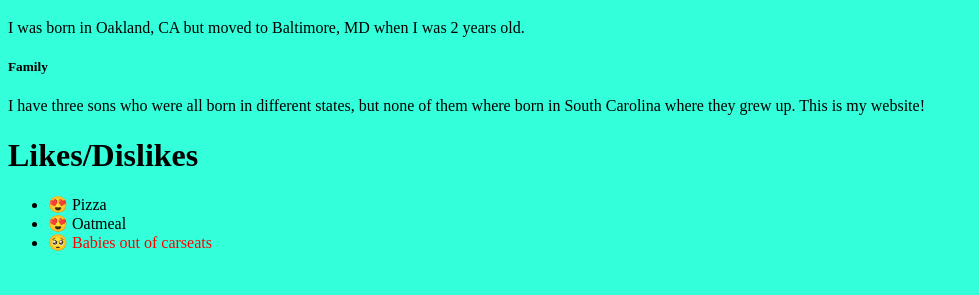
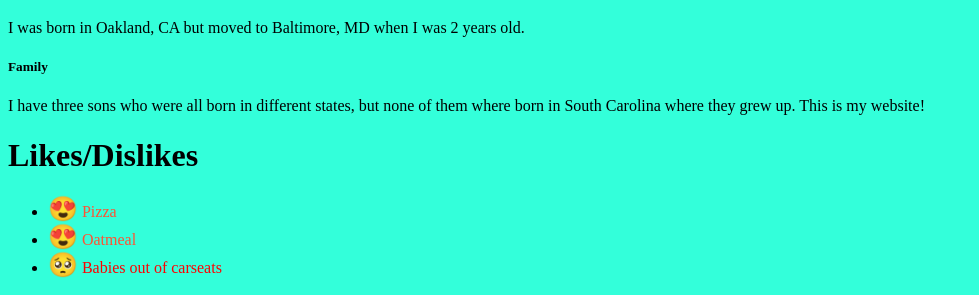
Before and after one commit to xyzzyx99/COMP-6970, a plain HTML site: page MyWebsite/index.html in a window 1280 px wide. Shown: the part 627-922 px from the top of the page, without its empty margins (0-979 px from the left). Before the commit the page ends 895 px from the top, so only its background shows below. Drawn offline with Linux system fonts and the light colour scheme.

Commit message:
website accessible

```diff
--- a/MyWebsite/index.html
+++ b/MyWebsite/index.html
@@ -23,10 +23,10 @@ This is my website!
 
 
 <H1>Likes/Dislikes</H1>
-<UL> <LI>&#128525; Pizza</LI>
-<LI>&#128525; Oatmeal</LI>
+<UL> <LI><font size="5"> &#128525;</font><font color="FF5233"> Pizza</font></LI>
+<LI><font size="5">&#128525;</font><font color="FF5233"> Oatmeal</font></LI>
 <!-- <LI><font color="red">&#128545; Babies out of carseats</font></LI> -->
-<LI><font color="red">&#129402; Babies out of carseats</font></LI>
+<LI><font size="5">&#129402;</font><font color="red"> Babies out of carseats</font></LI>
 </UL>
 
 </BODY>
```
